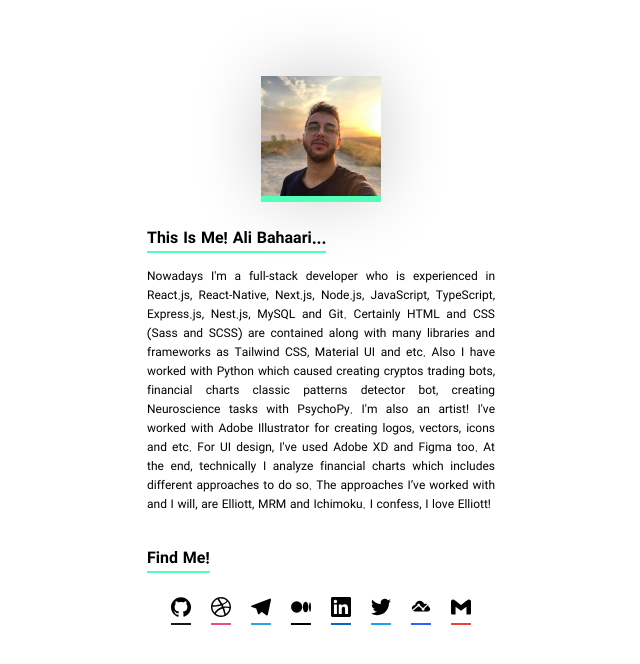
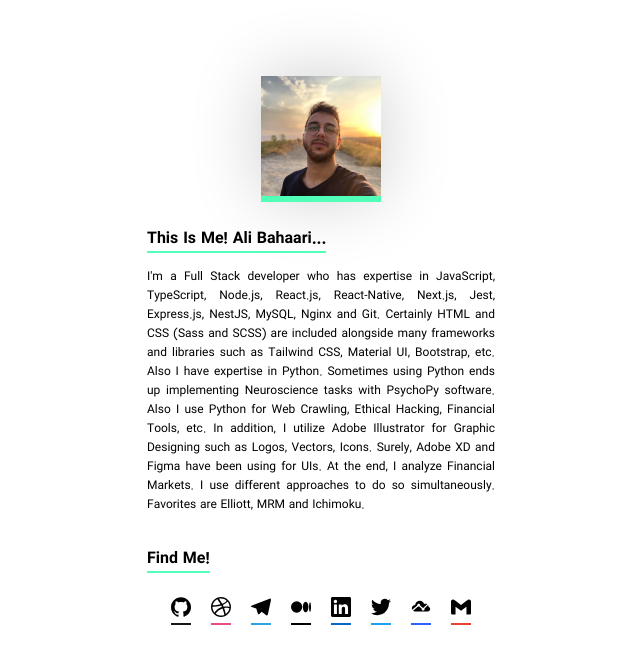
Before and after one commit to AliBahaari/alibahaari.github.io, a React (Create React App) app: page / in a window 1280 px wide. Shown: the top 664 px of the page, without its empty margins (319-959 px from the left). Built offline with nearby package versions, Linux system fonts and the light colour scheme.

Commit message:
Modified Introduction Text

```diff
--- a/src/components/Introduction.js
+++ b/src/components/Introduction.js
@@ -1,8 +1,8 @@
 // Styles
-import "../styles/Introduction.css";
+import '../styles/Introduction.css'
 
 // Images
-import Me from "../images/me.jpg";
+import Me from '../images/me.jpg'
 
 const Introduction = () => {
   return (
@@ -13,21 +13,21 @@ const Introduction = () => {
 
       <h1>This Is Me! Ali Bahaari...</h1>
       <p>
-        Nowadays I'm a full-stack developer who is experienced in React.js,
-        React-Native, Next.js, Node.js, JavaScript, TypeScript, Express.js,
-        Nest.js, MySQL and Git. Certainly HTML and CSS (Sass and SCSS) are
-        contained along with many libraries and frameworks as Tailwind CSS,
-        Material UI and etc. Also I have worked with Python which caused
-        creating cryptos trading bots, financial charts classic patterns
-        detector bot, creating Neuroscience tasks with PsychoPy. I'm also an
-        artist! I've worked with Adobe Illustrator for creating logos, vectors,
-        icons and etc. For UI design, I've used Adobe XD and Figma too. At the
-        end, technically I analyze financial charts which includes different
-        approaches to do so. The approaches I’ve worked with and I will, are
-        Elliott, MRM and Ichimoku. I confess, I love Elliott!
+        I'm a Full Stack developer who has expertise in JavaScript, TypeScript,
+        Node.js, React.js, React-Native, Next.js, Jest, Express.js, NestJS,
+        MySQL, Nginx and Git. Certainly HTML and CSS (Sass and SCSS) are
+        included alongside many frameworks and libraries such as Tailwind CSS,
+        Material UI, Bootstrap, etc. Also I have expertise in Python. Sometimes
+        using Python ends up implementing Neuroscience tasks with PsychoPy
+        software. Also I use Python for Web Crawling, Ethical Hacking, Financial
+        Tools, etc. In addition, I utilize Adobe Illustrator for Graphic
+        Designing such as Logos, Vectors, Icons. Surely, Adobe XD and Figma have
+        been using for UIs. At the end, I analyze Financial Markets. I use
+        different approaches to do so simultaneously. Favorites are Elliott, MRM
+        and Ichimoku.
       </p>
     </div>
-  );
-};
+  )
+}
 
-export default Introduction;
+export default Introduction
```
Also changed, not shown: 7 other files (tests, documents, lock files or other folders).
